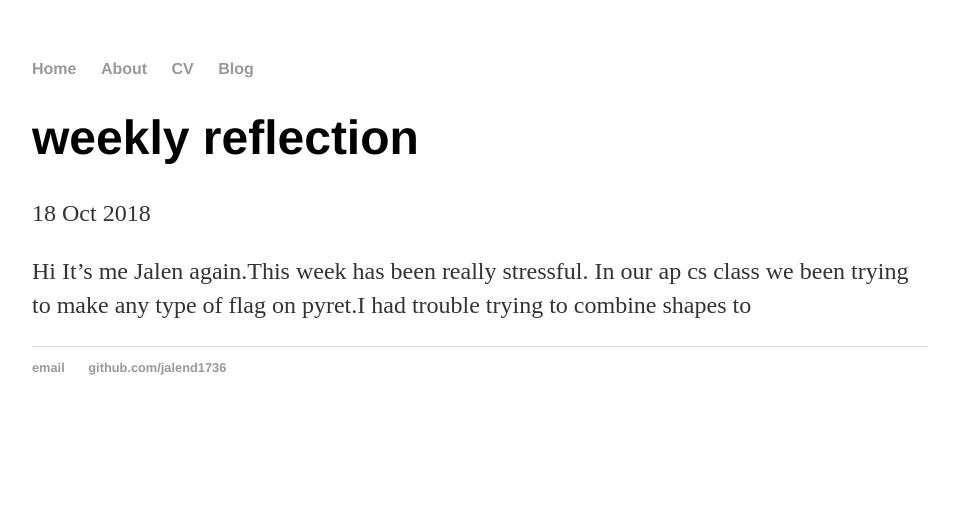
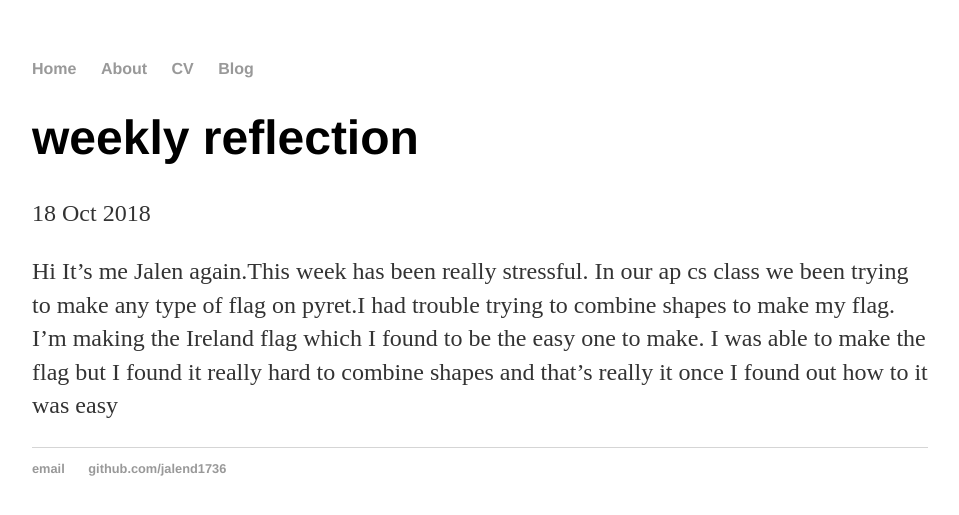
Before and after one commit to Jalend1736/Jalend1736.github.io, a Jekyll site: the page built from _posts/2018-10-18-Weekly-reflection.md, in a window 1280 px wide. Shown: the top 515 px of the page, without its empty margins (160-1119 px from the left). Built offline with Jekyll 4.4.1, drawn with Linux system fonts in a browser that asks for light colours.

Commit message:
Update 2018-10-18-Weekly-reflection.md

```diff
--- a/_posts/2018-10-18-Weekly-reflection.md
+++ b/_posts/2018-10-18-Weekly-reflection.md
@@ -3,4 +3,4 @@ layout: post
 title: weekly reflection
 date: 2018-10-18
 ---
-Hi It's me Jalen again.This week has been really stressful. In our ap cs class we been trying to make any type of flag on pyret.I had trouble trying to combine shapes to
+Hi It's me Jalen again.This week has been really stressful. In our ap cs class we been trying to make any type of flag on pyret.I had trouble trying to combine shapes to make my flag. I'm making the Ireland flag which I found to be the easy one to make. I was able to make the flag but I found it really hard to combine shapes and that's really it once I found out how to it was easy
```
